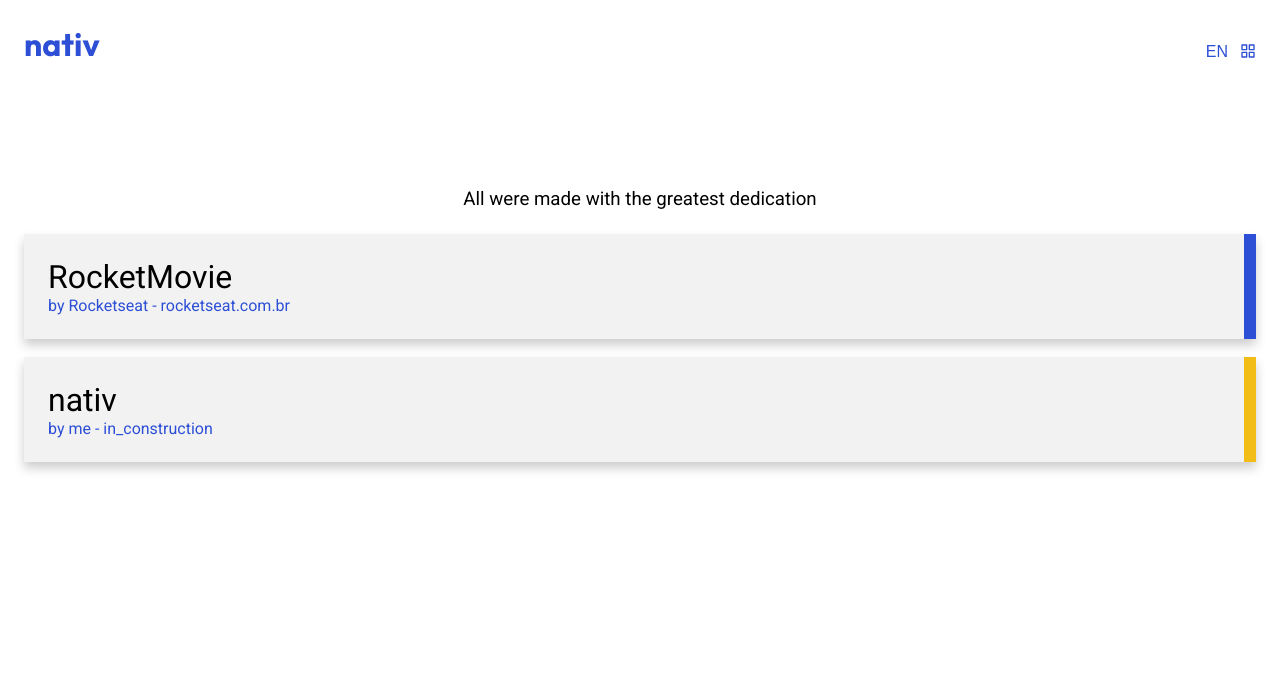
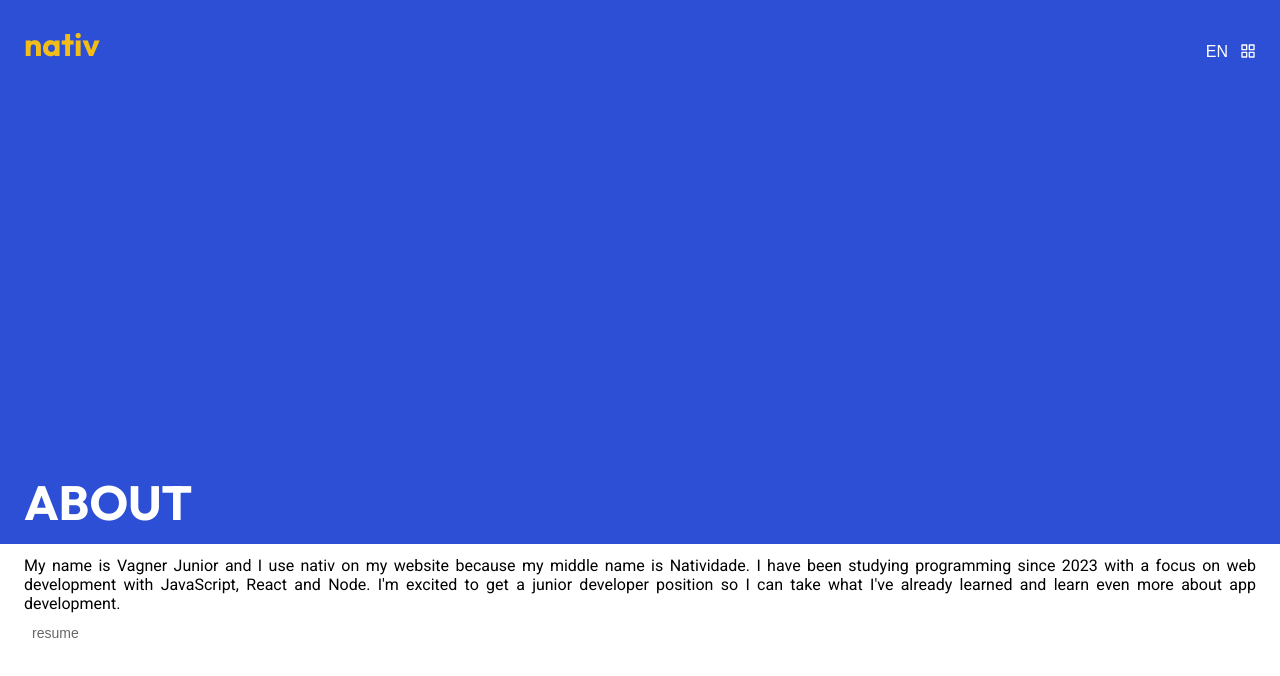
Before and after one commit to VagnerNatvidade/portfolio, a React (Vite) app: page / in a window 1280 px wide. Shown: the top 676 px of the page. Built offline with nearby package versions, Linux system fonts and the light colour scheme.

Commit message:
cria e estrutura a about page

```diff
--- a/src/main.jsx
+++ b/src/main.jsx
@@ -4,13 +4,13 @@
 
 import GlobalStyles from "./styles/global";
 import theme from "./styles/theme";
-import { Work } from "./pages/Work/";
+import { About } from "./pages/About/";
 
 ReactDOM.createRoot(document.getElementById("root")).render(
   <React.StrictMode>
     <ThemeProvider theme={theme}>
       <GlobalStyles />
-      <Work />
+      <About />
     </ThemeProvider>
   </React.StrictMode>
 );
--- /dev/null
+++ b/src/pages/About/index.jsx
@@ -0,0 +1,21 @@
+import { Header } from "../../components/Header";
+import { Container } from "./styles";
+
+export function About() {
+  return (
+    <Container>
+      <Header />
+      <div className="main">
+        <h1>About</h1>
+        <p>
+          My name is Vagner Junior and I use nativ on my website because my
+          middle name is Natividade. I have been studying programming since 2023
+          with a focus on web development with JavaScript, React and Node. I'm
+          excited to get a junior developer position so I can take what I've
+          already learned and learn even more about app development.
+        </p>
+        <button>resume</button>
+      </div>
+    </Container>
+  );
+}
--- /dev/null
+++ b/src/pages/About/styles.js
@@ -0,0 +1,36 @@
+import styled from "styled-components";
+
+export const Container = styled.div`
+  min-width: 360px;
+  height: 100vh;
+
+  .main {
+    h1 {
+      padding: 30% 24px 12px;
+      font-family: "Outfit", sans-serif;
+      font-size: 48px;
+      text-transform: uppercase;
+      color: ${({ theme }) => theme.COLORS.LIGHT_100};
+      background: ${({ theme }) => theme.COLORS.BLUE_100};
+    }
+
+    p {
+      margin: 12px 24px 8px;
+      text-align: justify;
+    }
+
+    button {
+      margin: 0 24px;
+      padding: 4px 8px;
+      border: none;
+      font-size: 14px;
+      color: ${({ theme }) => theme.COLORS.DARK_400};
+      background: none;
+      transition: 0.2s ease;
+
+      &:hover {
+        background: #ddd;
+      }
+    }
+  }
+`;
```
